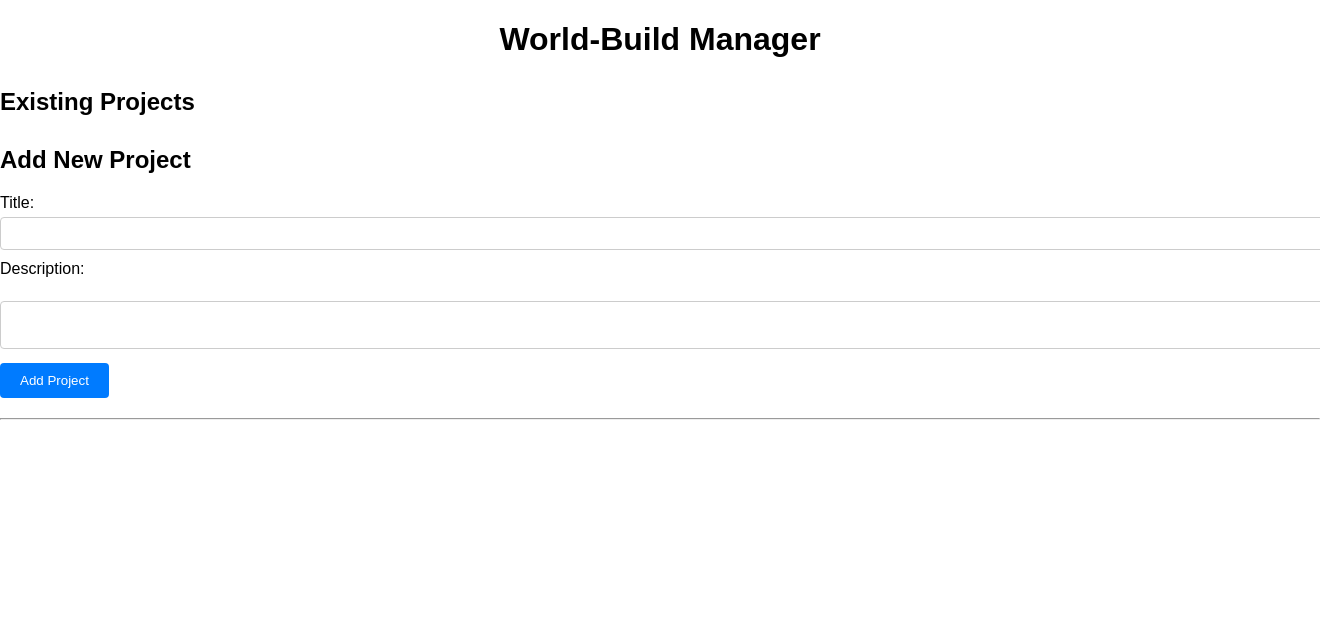
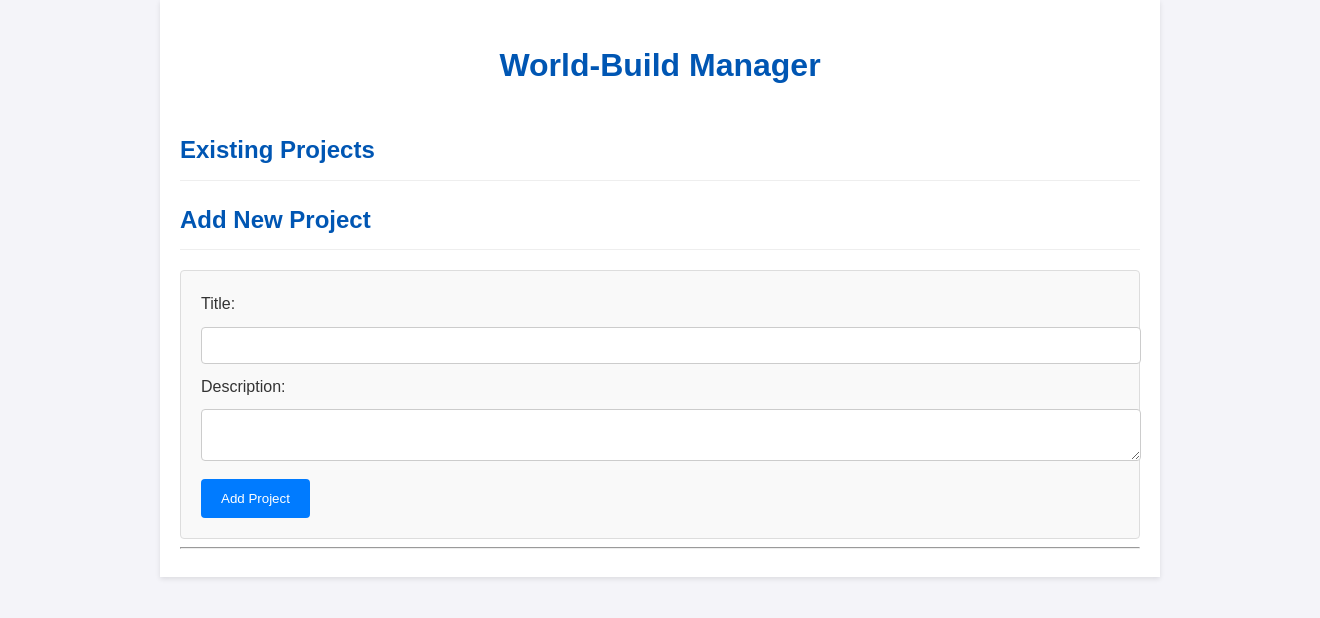
Before and after one commit to software-students-spring2024/5-final-project-spring-2024-se-final, a Flask app: page / in a window 1320 px wide; the page is wider, and only the part inside the window is pictured. Shown: the top 618 px of that part. Run offline with Flask 2, Linux system fonts and the light colour scheme; data that the repository does not hold is empty.

Commit message:
web-app modifications
- styles.css updates
- index.html cleanup

```diff
--- a/web-app/static/styles.css
+++ b/web-app/static/styles.css
@@ -1,59 +1,82 @@
 /* styles.css */
 
-body {
-    font-family: Arial, sans-serif;
+/* reset basic styles */
+body, h1, h2, ul, li, form {
     margin: 0;
     padding: 0;
 }
 
+body {
+    font-family: 'Arial', sans-serif;
+    background-color: #f4f4f9;
+    color: #333;
+    line-height: 1.6;
+}
+
 .container {
-    max-width: 800px;
+    max-width: 960px;
     margin: 0 auto;
     padding: 20px;
+    background: #fff;
+    box-shadow: 0 2px 5px rgba(0,0,0,0.1);
+}
+
+h1, h2 {
+    color: #0056b3;
 }
 
 h1 {
     text-align: center;
+    padding: 20px 0;
 }
 
 h2 {
-    margin-top: 30px;
+    margin-top: 20px;
+    padding-bottom: 10px;
+    border-bottom: 1px solid #eee;
 }
 
 ul {
     list-style-type: none;
-    padding: 0;
 }
 
 li {
+    background-color: #f8f8f8;
     margin-bottom: 10px;
+    padding: 10px;
+    border-radius: 4px;
 }
 
 form {
-    margin-bottom: 20px;
+    background: #f9f9f9;
+    padding: 20px;
+    margin-top: 20px;
+    border: 1px solid #ddd;
+    border-radius: 4px;
 }
 
 form label {
     display: block;
-    margin-bottom: 5px;
+    margin-bottom: 10px;
 }
 
 form input[type="text"],
 form textarea {
     width: 100%;
-    padding: 8px;
+    padding: 10px;
     margin-bottom: 10px;
     border: 1px solid #ccc;
     border-radius: 4px;
 }
 
 form button {
-    padding: 10px 20px;
+    padding: 12px 20px;
     background-color: #007bff;
     color: #fff;
     border: none;
     border-radius: 4px;
     cursor: pointer;
+    transition: background-color 0.3s;
 }
 
 form button:hover {
@@ -61,12 +84,33 @@ form button:hover {
 }
 
 a {
-    display: block;
-    margin-top: 20px;
+    color: #007bff;
     text-align: center;
-    color: #007bff;
+    transition: color 0.3s;
 }
 
 a:hover {
+    color: #0056b3;
     text-decoration: underline;
 }
+
+
+/* responsive design */
+@media (max-width: 768px) {
+    .container {
+        width: 90%;
+        padding: 15px;
+    }
+
+    h1 {
+        font-size: 24px;
+    }
+
+    form input[type="text"], form textarea {
+        padding: 8px;
+    }
+
+    form button {
+        padding: 10px 15px;
+    }
+}
--- a/web-app/templates/index.html
+++ b/web-app/templates/index.html
@@ -7,25 +7,34 @@
     <link rel="stylesheet" type="text/css" href="/static/styles.css">
 </head>
 <body>
+    <div class="container">
+        <header>
             <h1>World-Build Manager</h1>
+        </header>
 
-    <!-- Existing Projects -->
+        <section class="projects-display">
             <h2>Existing Projects</h2>
-    <ul id="projects-list">
+            <ul id="projects-list"></ul>
             <!-- Projects will be dynamically added here -->
-    </ul>
+        </section>
 
-    <!-- Add New Project Form -->
+        <section class="project-form">
             <h2>Add New Project</h2>
-    <form id="add-project-form">
+            <form id=""add-project-form">
+                <div class="form-group">
                     <label for="project-title">Title:</label>
-        <input type="text" id="project-title" name="title" required><br>
-        <label for="project-description">Description:</label><br>
-        <textarea id="project-description" name="description" required></textarea><br>
+                    <input type="text" id="project-title" name="title" required>
+                </div>
+                <div class="form-group">
+                    <label for="project-description">Description:</label>
+                    <textarea id="project-description" name="description" required></textarea>
+                </div>
                 <button type="submit">Add Project</button>
             </form>
+        </section>
 
         <hr>
+    </div>
 
     <script>
         document.addEventListener('DOMContentLoaded', function() {
@@ -38,9 +47,9 @@
                     projectsList.innerHTML = '';
                     data.forEach(project => {
                         const projectItem = document.createElement('li');
-                        const projectLink = document.createElement('a'); // Create link element
+                        const projectLink = document.createElement('a');
                         projectLink.textContent = project.title;
-                        projectLink.href = `/projects/${project._id}`; // Set href attribute
+                        projectLink.href = `/projects/${project._id}`;
                         projectItem.appendChild(projectLink);
                         projectsList.appendChild(projectItem);
                     });
```
Lines whose indentation alone changed are shown as unchanged.
